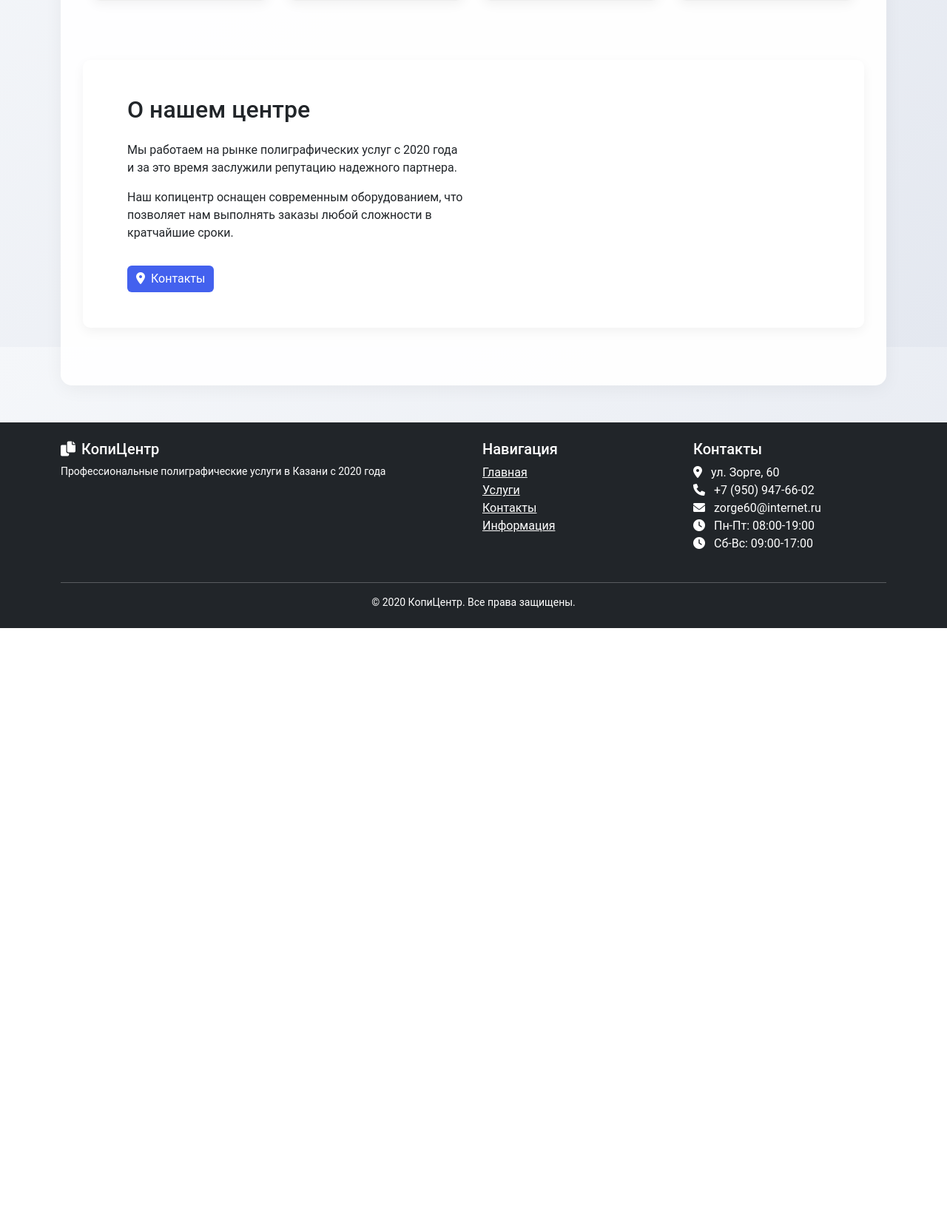
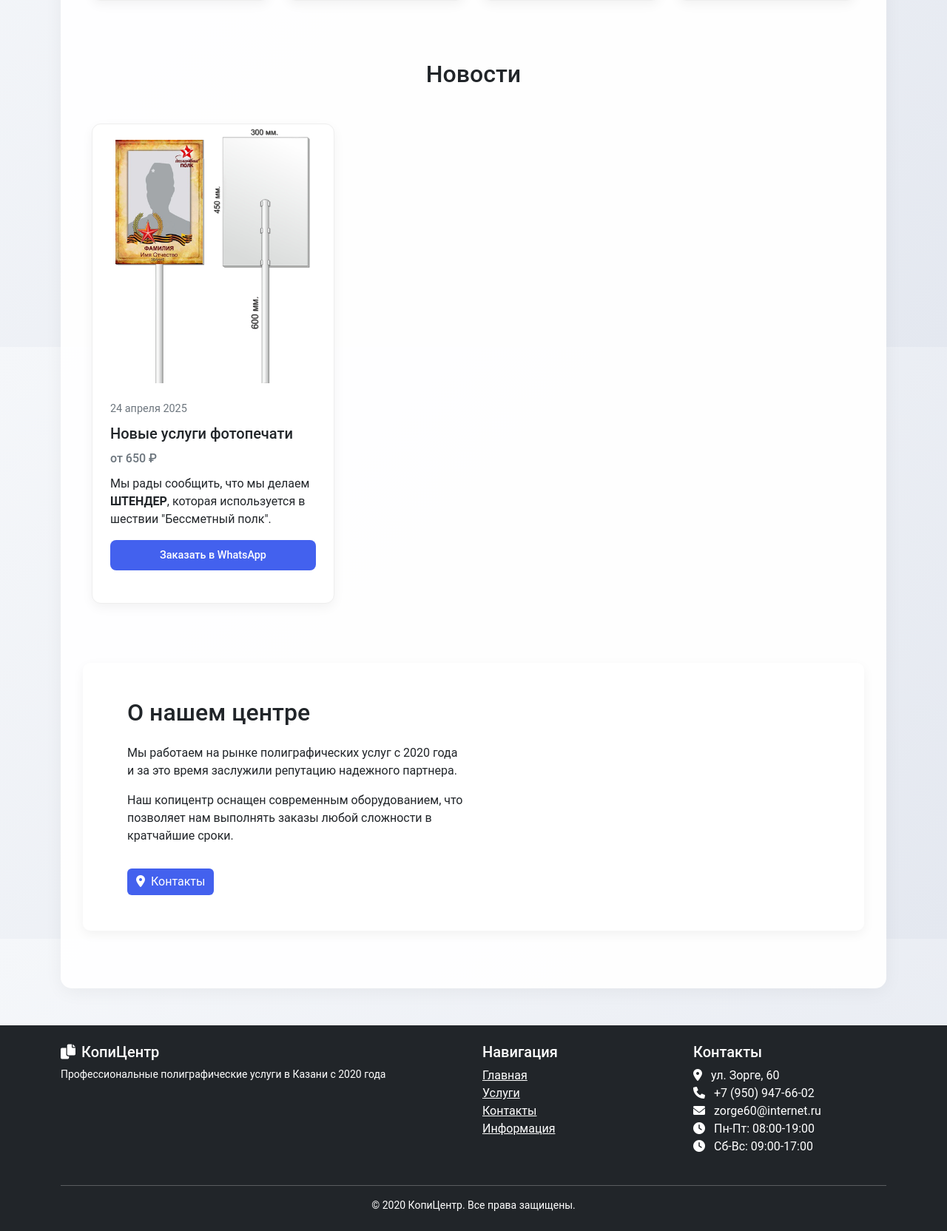
Before and after one commit to uoyyy/ibulatkopicenter, a Flask app: page / in a window 1280 px wide. Shown: the part 1131-2795 px from the top of the page at 74% size. Before the commit the page ends 1980 px from the top, so only its background shows below. Run offline with Flask 3, Linux system fonts and the light colour scheme.

Commit message:
Update index.html

```diff
--- a/templates/index.html
+++ b/templates/index.html
@@ -32,7 +32,6 @@
         text-shadow: 1px 1px 1px rgba(0,0,0,0.5);
         max-width: 500px;
         margin: 0 auto;
-
     }
 
     .hero-button {
@@ -45,6 +44,50 @@
     .services-section {
         margin-top: 6rem;
         margin-bottom: 5rem;
+    }
+    @media (min-width: 768px) {
+        .news-img{
+        height: auto;
+        max-height: 480px;
+        }
+    }
+    .news-section {
+        margin-bottom: 5rem;
+    }
+
+    .news-card {
+        background: white;
+        border-radius: 12px;
+        overflow: hidden;
+        box-shadow: 0 5px 15px rgba(0,0,0,0.05);
+        transition: all 0.3s;
+        height: 100%;
+        border: 1px solid #eee;
+        margin-bottom: 20px;
+    }
+
+    .news-card:hover {
+        transform: translateY(-5px);
+        box-shadow: 0 10px 25px rgba(0,0,0,0.1);
+    }
+
+    .news-img {
+        height: 350px;
+        object-fit: contain;
+        width: 100%;
+    }
+
+    .news-date {
+        color: #6c757d;
+        font-size: 0.9rem;
+        margin-bottom: 10px;
+    }
+
+    .news-price {
+        color: #6c757d;
+        font-size: 1rem;
+        margin: 10px 0;
+        font-weight: 500;
     }
 
     .service-card {
@@ -105,6 +148,31 @@
             margin-top: 4rem;
             margin-bottom: 3rem;
         }
+
+        .news-section {
+            margin-bottom: 3rem;
+        }
+    }
+    .order-btn {
+        display: block;
+        width: 100%;
+        background: #4361ee;
+        color: white;
+        border: none;
+        padding: 0.6rem;
+        border-radius: 8px;
+        font-weight: 500;
+        text-align: center;
+        transition: all 0.3s;
+        font-size: 0.9rem;
+        text-decoration: none;
+    }
+
+    .order-btn:hover {
+        background: #3a56d4;
+        color: white;
+        transform: translateY(-2px);
+        box-shadow: 0 5px 15px rgba(58, 86, 212, 0.3);
     }
 </style>
 {% endblock %}
@@ -197,6 +265,30 @@
     </div>
 </section>
 
+<!-- Новости -->
+<section class="news-section">
+    <div class="container">
+        <h2 class="text-center mb-5">Новости</h2>
+        <div class="row">
+            <!-- Новость 1 -->
+            <div class="col-md-4">
+                <div class="news-card">
+                    <img src="{{ url_for('static', filename='img/shtender1.png') }}" class="news-img" alt="Новость от 24.04.2025">
+                    <div class="card-body p-4">
+                        <div class="news-date">24 апреля 2025</div>
+                        <h3 class="h5">Новые услуги фотопечати</h3>
+                        <p class="news-price">от 650 ₽</p>
+                        <p>Мы рады сообщить, что мы делаем <strong>ШТЕНДЕР</strong>, которая используется в шествии "Бессметный полк".</p>
+                         <a href="https://wa.me/c/79509476602" class="order-btn" target="_blank">
+                            Заказать в WhatsApp
+                         </a>
+                    </div>
+                </div>
+            </div>
+        </div>
+    </div>
+</section>
+
 <!-- О компании -->
 <section class="about-section">
     <div class="container">
```
